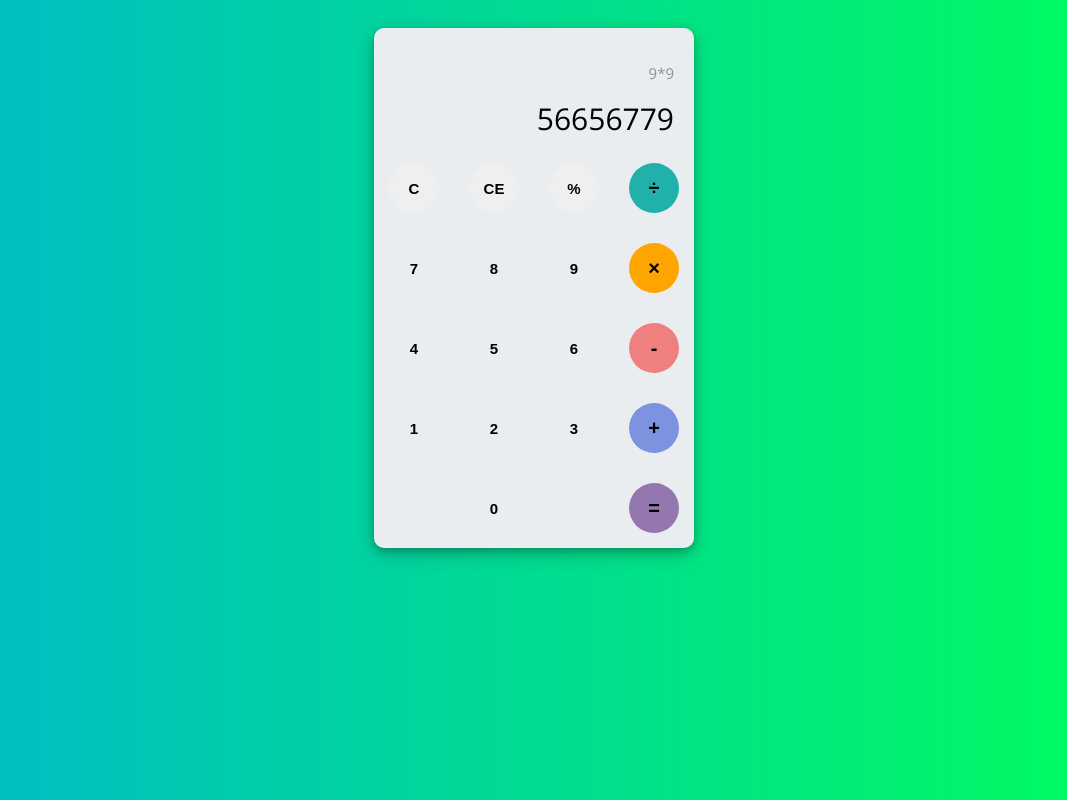
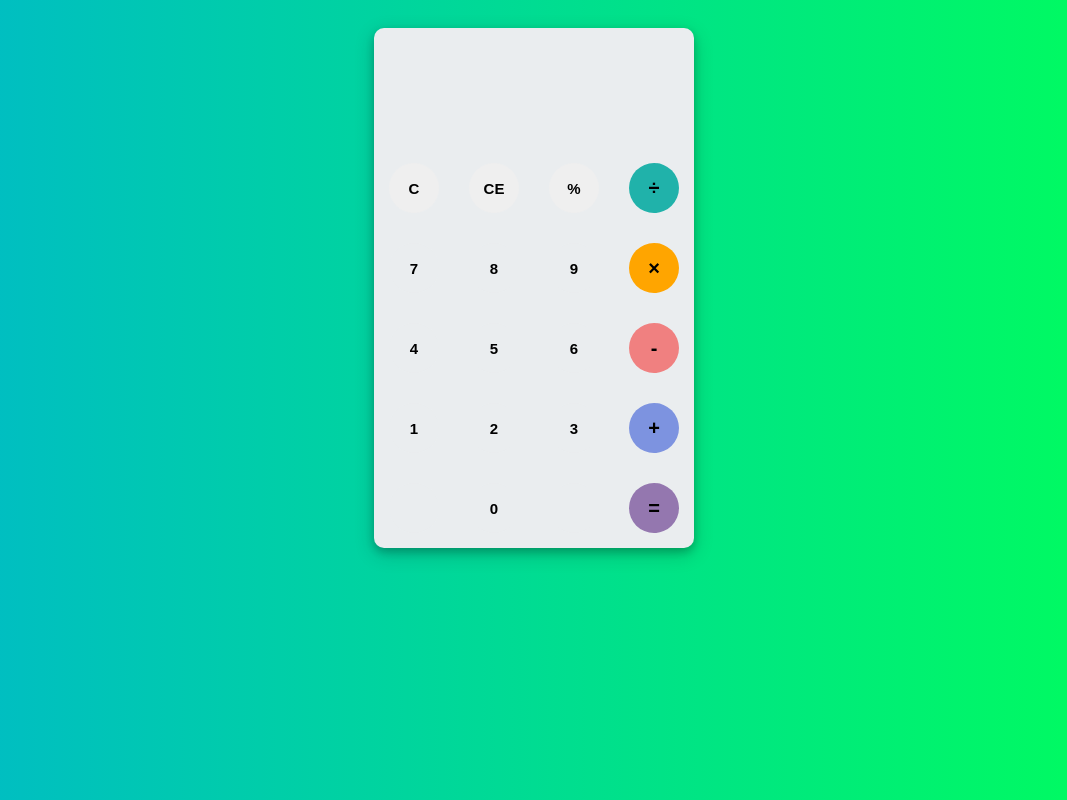
Before and after one commit to siddharth1704/calculator, a plain HTML site: page index.html in a window 1280 px wide. Shown: the whole page, without its empty margins (106-1173 px from the left). Drawn offline with nearby package versions, Linux system fonts and the light colour scheme.

Commit message:
Update index.html

```diff
--- a/index.html
+++ b/index.html
@@ -10,10 +10,10 @@
      <div id="calculator">
         <div id="result">
           <div id="history">
-             <p id="history-value">9*9</p>
+             <p id="history-value"></p>
           </div>
            <div id="output">
-               <p id="output-value">56656779</p>
+               <p id="output-value"></p>
            </div>
         </div>
         <div id="keyboard">
```
